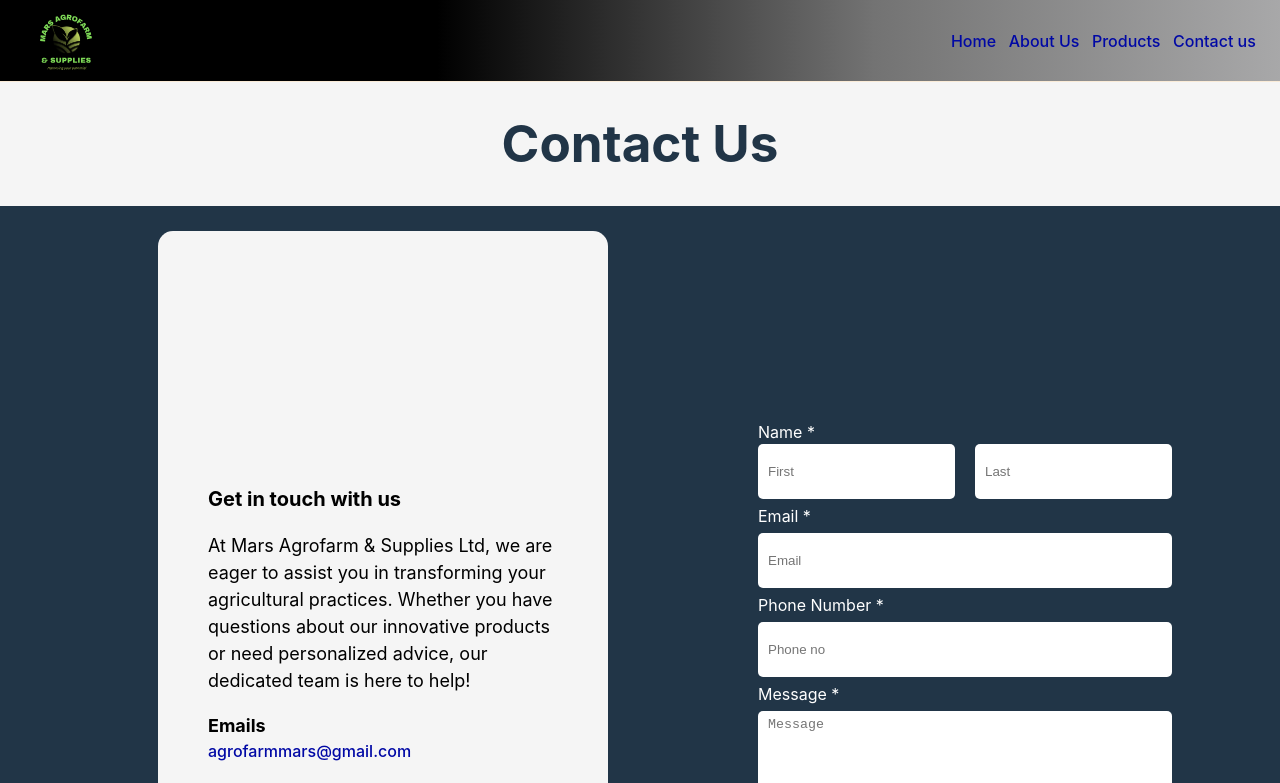
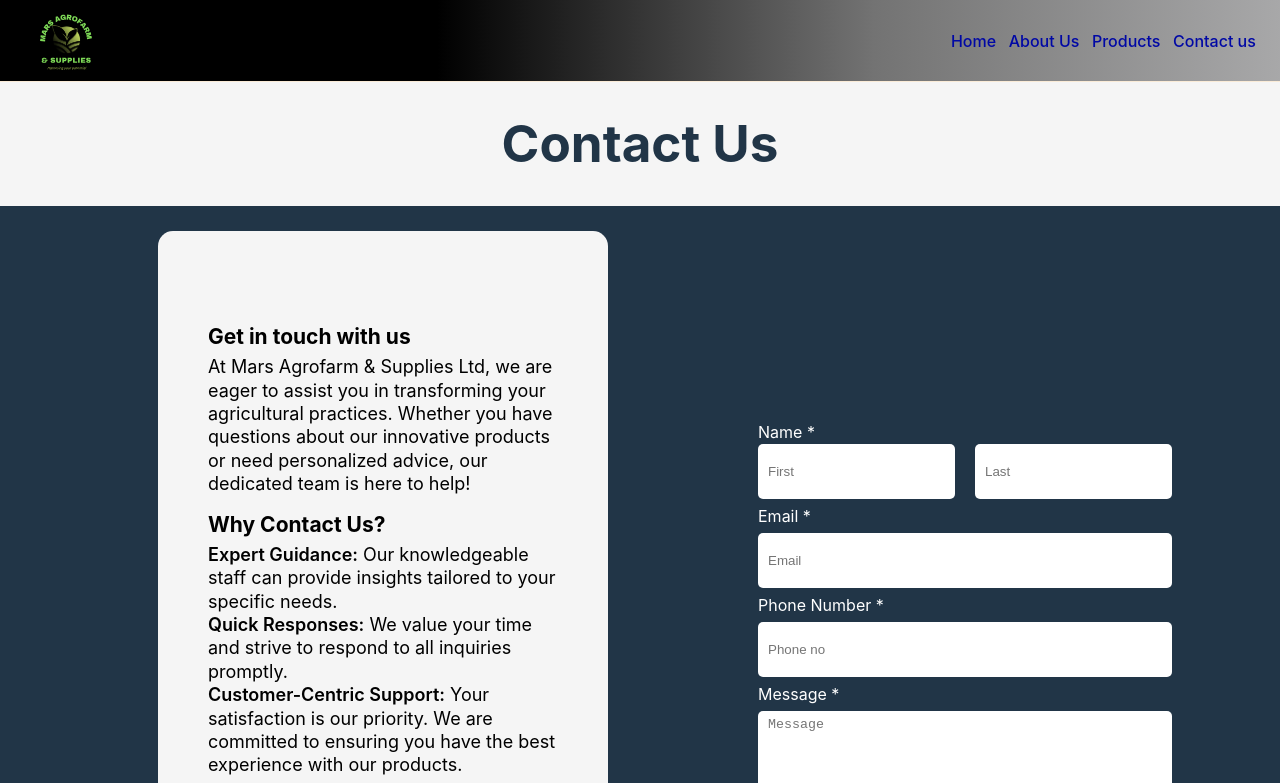
Before and after one commit to Mass-agrofarm/FrontEnd, a React (Vite) app: page /contacts in a window 1280 px wide. Shown: the top 783 px of the page. Built offline with nearby package versions, Linux system fonts and the light colour scheme.

Commit message:
Chore: decoupling code.
raising styling of sections one level up to a common point/ container, this is with the aim of easing responsive design

```diff
--- a/src/Components/CustomerReviews.jsx
+++ b/src/Components/CustomerReviews.jsx
@@ -7,7 +7,7 @@
 import { FlexDiv } from './StyledComponents/StyledContainers';
 
 
-const Container = styled(FlexDiv)`
+const CardContainer = styled(FlexDiv)`
     width: 240px;
     height: 270px;
     padding: 20px;
@@ -16,13 +16,20 @@
     align-items: center;
     color: black;
     background-color: whitesmoke;
+
+    > h4 {
+        margin: 6px 0px;
+    }
+
+    > p {
+      margin-top: 5px;
+    }
+
+    > p + p {
+      margin-top: 0;
+    }
 `
 
-const CardContainer = ({children}) => (
-  <Container>
-      {children}
-  </Container>
-)
 
 
 
@@ -30,11 +37,11 @@
   return (
     <FlexDiv style={{ marginTop: '25px' }}>
       <CardContainer>
-        <h4 style={{margin: '6px 0px'}}>John Doe</h4>
-        <p style={{marginTop: '5px'}}>Lorem ipsum dolor sit amet consectetur adipisicing elit. Dolores, nulla animi! Esse ex, autem inventore nesciunt temporibus, quibusdam, totam delectus iste harum a at facilis error voluptatum soluta porro. Esse!</p>
-        <p style={{marginTop: '0'}}>⭐⭐⭐⭐⭐</p>
+        <h4>John Doe</h4>
+        <p>Lorem ipsum dolor sit amet consectetur adipisicing elit. Dolores, nulla animi! Esse ex, autem inventore nesciunt temporibus, quibusdam, totam delectus iste harum a at facilis error voluptatum soluta porro. Esse!</p>
+        <p>⭐⭐⭐⭐⭐</p>
       </CardContainer>
-      </FlexDiv>
+    </FlexDiv>
   )
 }
 
--- a/src/Pages/Contacts.jsx
+++ b/src/Pages/Contacts.jsx
@@ -34,10 +34,21 @@
     color: black;
     padding: 25px 50px;
     border-radius: 15px;
+    line-height: 1.3 ;
 
     > h3{
-        font-size: 20px;
+        font-size: 21px;
         margin: 0;
+    }
+
+    > p {
+      margin: 5px 0px 15px 0px;
+      font-weight: 400;
+
+      > strong {
+        font-weight: 600;
+        font-size: 18px;
+      }
     }
 
     > span > h4{
@@ -81,6 +92,18 @@
           <ContactBanner>
             <h3>Get in touch with us</h3>
             <P>At Mars Agrofarm & Supplies Ltd, we are eager to assist you in transforming your agricultural practices. Whether you have questions about our innovative products or need personalized advice, our dedicated team is here to help!</P>
+
+            <h3>Why Contact Us?</h3>
+            <P><strong>Expert Guidance:</strong> Our knowledgeable staff can provide insights tailored to your specific needs.
+            <br/>
+            <strong>Quick Responses:</strong> We value your time and strive to respond to all inquiries promptly.
+            <br/>
+            <strong>Customer-Centric Support:</strong> Your satisfaction is our priority. We are committed to ensuring you have the best experience with our products.</P>
+
+            <h3>Reach Out Today!</h3>
+            <P>Don’t hesitate to connect with us for any inquiries or assistance.</P>
+
+
             <span>
               <h4>Emails</h4>
               <a href="mailto:agrofarmmars@gmail.com">agrofarmmars@gmail.com</a>
```
